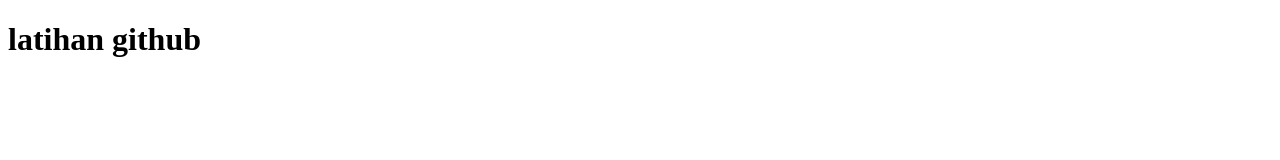
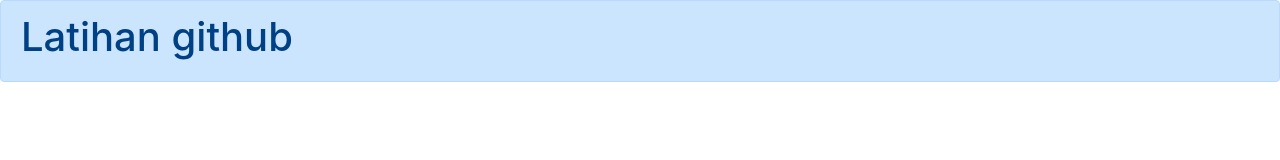
Before and after one commit to DwiTeguhImanto/HTML, a plain HTML site: page index.html in a window 1280 px wide. Drawn offline with nearby package versions, Linux system fonts and the light colour scheme.

Commit message:
pretify file index.html

```diff
--- a/index.html
+++ b/index.html
@@ -3,11 +3,13 @@
 <head>
   <meta charset="UTF-8" />
   <meta name="viewport" content="width=device-width, initial-scale=1.0" />
-    <title>latihan github</title>
+  <link rel="stylesheet" href="https://stackpath.bootstrapcdn.com/bootstrap/4.5.2/css/bootstrap.min.css" integrity="sha384-JcKb8q3iqJ61gNV9KGb8thSsNjpSL0n8PARn9HuZOnIxN0hoP+VmmDGMN5t9UJ0Z" crossorigin="anonymous">
+  <title>Latihan github</title>
 </head>
 <body>
-    <div class="">
-      <h1>latihan github</h1>
+  <div class="alert alert-primary">
+    <h1>Latihan github</h1>
   </div>
+  <script src="https://stackpath.bootstrapcdn.com/bootstrap/4.5.2/js/bootstrap.bundle.min.js" integrity="sha384-LtrjvnR4Twt/qOuYxE721u19sVFLVSA4hf/rRt6PrZTmiPltdZcI7q7PXQBYTKyf" crossorigin="anonymous"></script>
 </body>
 </html>
```
Lines whose indentation alone changed are shown as unchanged.
